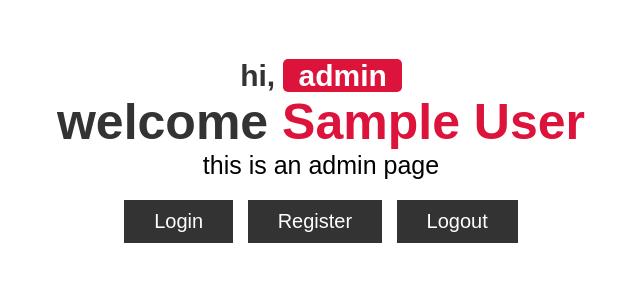
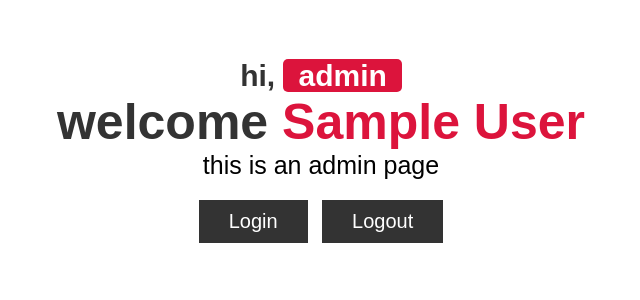
Before and after one commit to rahmann-fahim/Pet_Adaptation_Vet_Community_Managment_System, a PHP site: page /view/admin/admin_page.php in a window 1280 px wide. Shown: the part 229-529 px from the top of the page, without its empty margins (319-959 px from the left). Run offline with PHP 8.4, Linux system fonts and the light colour scheme; the visitor is signed in with stand-in values (Sample User, id 1).

Commit message:
footer and admin page updated

```diff
--- a/view/admin/admin_page.php
+++ b/view/admin/admin_page.php
@@ -30,9 +30,8 @@ if(!isset($_SESSION['admin_name'])){
       <h3>hi, <span>admin</span></h3>
       <h1>welcome <span><?php echo $_SESSION['admin_name'] ?></span></h1>
       <p>this is an admin page</p>
-      <a href="login_form.php" class="btn">login</a>
-      <a href="register_form.php" class="btn">register</a>
-      <a href="logout.php" class="btn">logout</a>
+      <a href="../login_form.php" class="btn">login</a>
+      <a href="../logout.php" class="btn">logout</a>
    </div>
 
 </div>
--- a/view/footer/footer.php
+++ b/view/footer/footer.php
@@ -4,7 +4,7 @@
   <!-- Footer Section Starts Here -->
   <section class="footer">
     <div class="container text-center">
-      <p> © All rights reserved FAHIM CODE HUB 2025. Designed By <a href="#">FAHIM</a></p>
+      <p> © All rights reserved FAHIM CODE HUB 2025. Designed By <a href="https://sites.google.com/view/rahmannfahim001">FAHIM</a></p>
     </div>
   </section>
   <!-- Footer Section Ends Here-->
```
